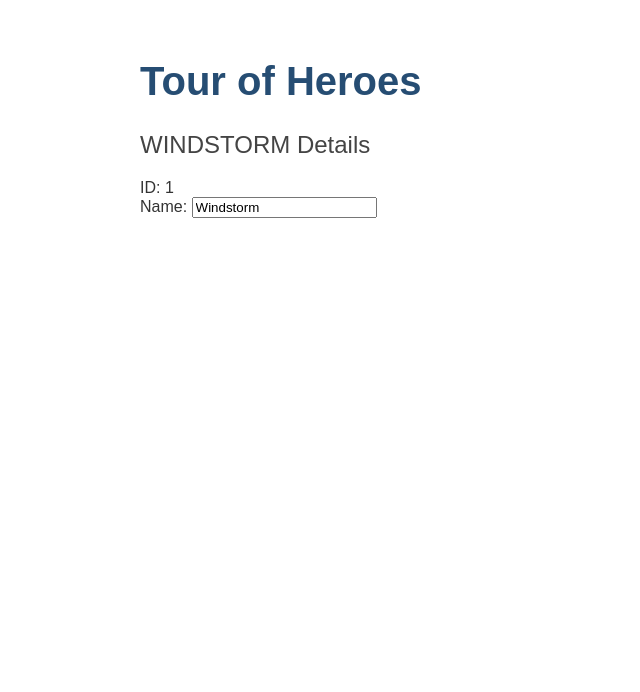
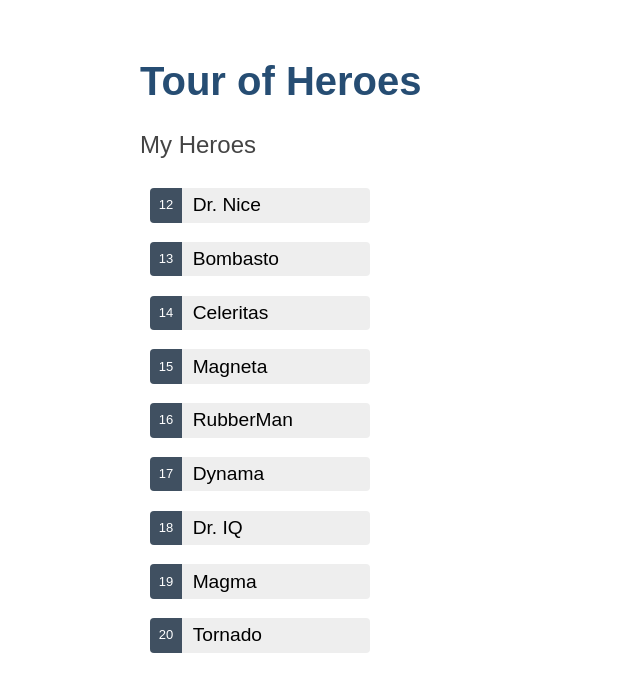
Before and after one commit to celoiuflorinelvis/angular-tour-of-heroes, an Angular app: page / in a window 1280 px wide. Shown: the top 692 px of the page, without its empty margins (0-640 px from the left). Built offline with nearby package versions, Linux system fonts and the light colour scheme.

Commit message:
add heroes list display and css

```diff
--- a/src/app/heroes/heroes.component.css
+++ b/src/app/heroes/heroes.component.css
@@ -0,0 +1,66 @@
+/* HeroesComponent's private CSS styles */
+.heroes {
+  margin: 0 0 2em 0;
+  list-style-type: none;
+  padding: 0;
+  width: 15em;
+}
+
+.heroes li {
+  display: flex;
+}
+
+.heroes button {
+  flex: 1;
+  cursor: pointer;
+  position: relative;
+  left: 0;
+  background-color: #eee;
+  margin: 0.5em;
+  padding: 0;
+  border-radius: 4px;
+  display: flex;
+  align-items: stretch;
+  height: 1.8em;
+}
+
+.heroes button:hover {
+  color: #2c3a41;
+  background-color: #e6e6e6;
+  left: 0.1em;
+}
+
+.heroes button:active {
+  background-color: #525252;
+  color: #fafafa;
+}
+
+.heroes button.selected {
+  background-color: black;
+  color: white;
+}
+
+.heroes button.selected:hover {
+  background-color: #505050;
+  color: white;
+}
+
+.heroes button.selected:active {
+  background-color: black;
+  color: white;
+}
+
+.heroes .badge {
+  display: inline-block;
+  font-size: small;
+  color: white;
+  padding: 0.8em 0.7em 0 0.7em;
+  background-color: #405061;
+  line-height: 1em;
+  margin-right: 0.8em;
+  border-radius: 4px 0 0 4px;
+}
+
+.heroes .name {
+  align-self: center;
+}
--- a/src/app/heroes/heroes.component.html
+++ b/src/app/heroes/heroes.component.html
@@ -1,8 +1,9 @@
-<h2>{{ hero.name | uppercase }} Details</h2>
-
-<div><span>ID: </span>{{ hero.id }}</div>
-
-<div>
-  <span>Name: </span>
-  <input [(ngModel)]="hero.name" />
-</div>
+<h2>My Heroes</h2>
+<ul class="heroes">
+  <li *ngFor="let hero of heroes">
+    <button type="button">
+      <span class="badge">{{ hero.id }}</span>
+      <span class="name">{{ hero.name }}</span>
+    </button>
+  </li>
+</ul>
--- a/src/app/heroes/heroes.component.ts
+++ b/src/app/heroes/heroes.component.ts
@@ -1,4 +1,5 @@
 import { Component, OnInit } from '@angular/core';
+import { HEROES } from '../mock-heroes';
 
 @Component({
   selector: 'app-heroes',
@@ -6,10 +7,7 @@
   styleUrls: ['./heroes.component.css'],
 })
 export class HeroesComponent implements OnInit {
-  hero = {
-    id: 1,
-    name: 'Windstorm',
-  };
+  heroes = HEROES;
 
   constructor() {}
 
--- /dev/null
+++ b/src/app/mock-heroes.ts
@@ -0,0 +1,13 @@
+import { Hero } from './hero';
+
+export const HEROES: Hero[] = [
+  { id: 12, name: 'Dr. Nice' },
+  { id: 13, name: 'Bombasto' },
+  { id: 14, name: 'Celeritas' },
+  { id: 15, name: 'Magneta' },
+  { id: 16, name: 'RubberMan' },
+  { id: 17, name: 'Dynama' },
+  { id: 18, name: 'Dr. IQ' },
+  { id: 19, name: 'Magma' },
+  { id: 20, name: 'Tornado' },
+];
```
